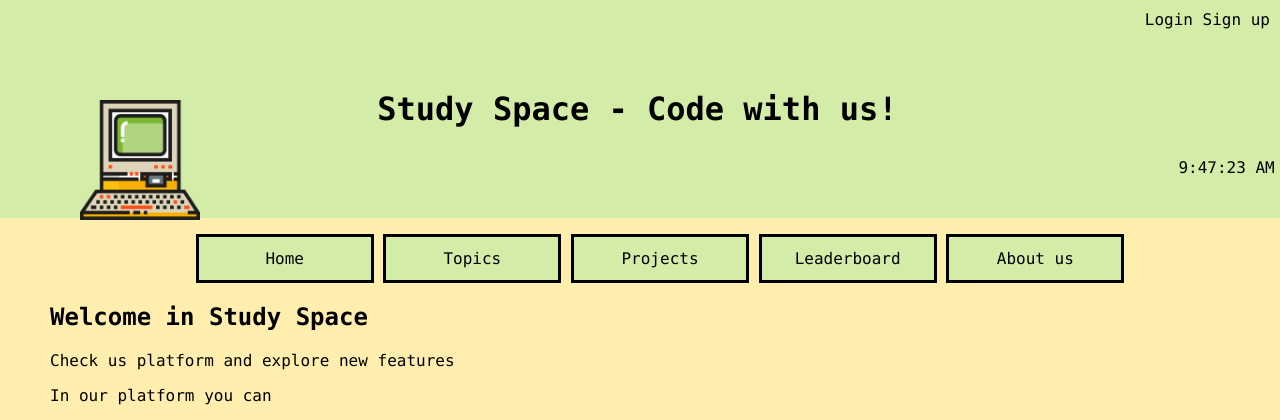
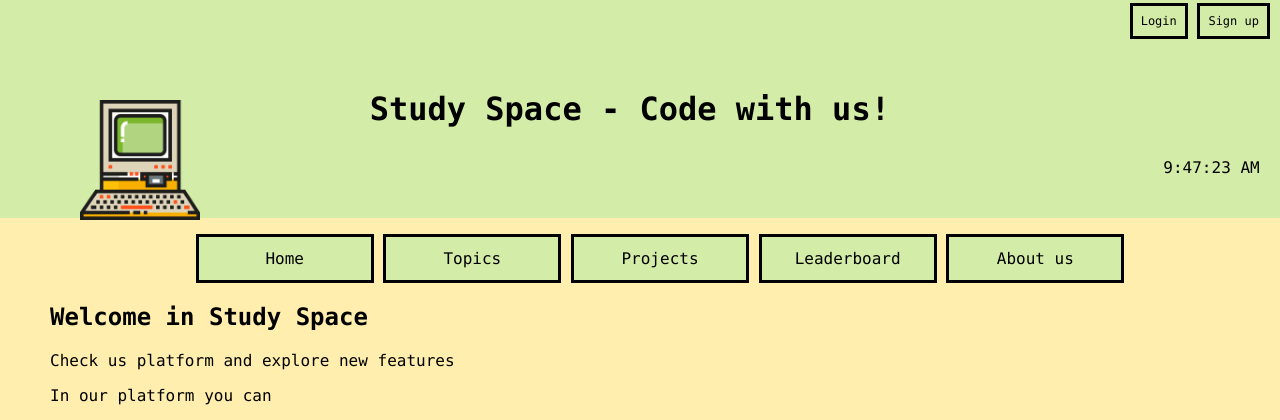
Before and after one commit to Szymqn/StudySpace, a Django app: page / in a window 1280 px wide. Shown: the top 420 px of the page. Run offline with Django 4.2, Linux system fonts and the light colour scheme; parts of the project's set-up code (start-up, migrations or seed data) failed here and were passed over.

Commit message:
update navbar buttons class

```diff
--- a/templates/base/navbar.html
+++ b/templates/base/navbar.html
@@ -4,11 +4,11 @@
     <section class="log_bar">
         {% if request.user.is_authenticated %}
             <p>User: {{ request.user }}</p>
-            <a href="{% url 'account' %}">Details</a>
-            <a href="{% url 'logout' %}">Logout</a>
+            <a href="{% url 'account' %}" class="custom_button">Details</a>
+            <a href="{% url 'logout' %}" class="custom_button">Logout</a>
         {% else %}
-            <a href="{% url 'login' %}">Login</a>
-            <a href="{% url 'signup' %}">Sign up</a>
+            <a href="{% url 'login' %}" class="custom_button">Login</a>
+            <a href="{% url 'signup' %}" class="custom_button">Sign up</a>
         {% endif %}
     </section>
 
```
